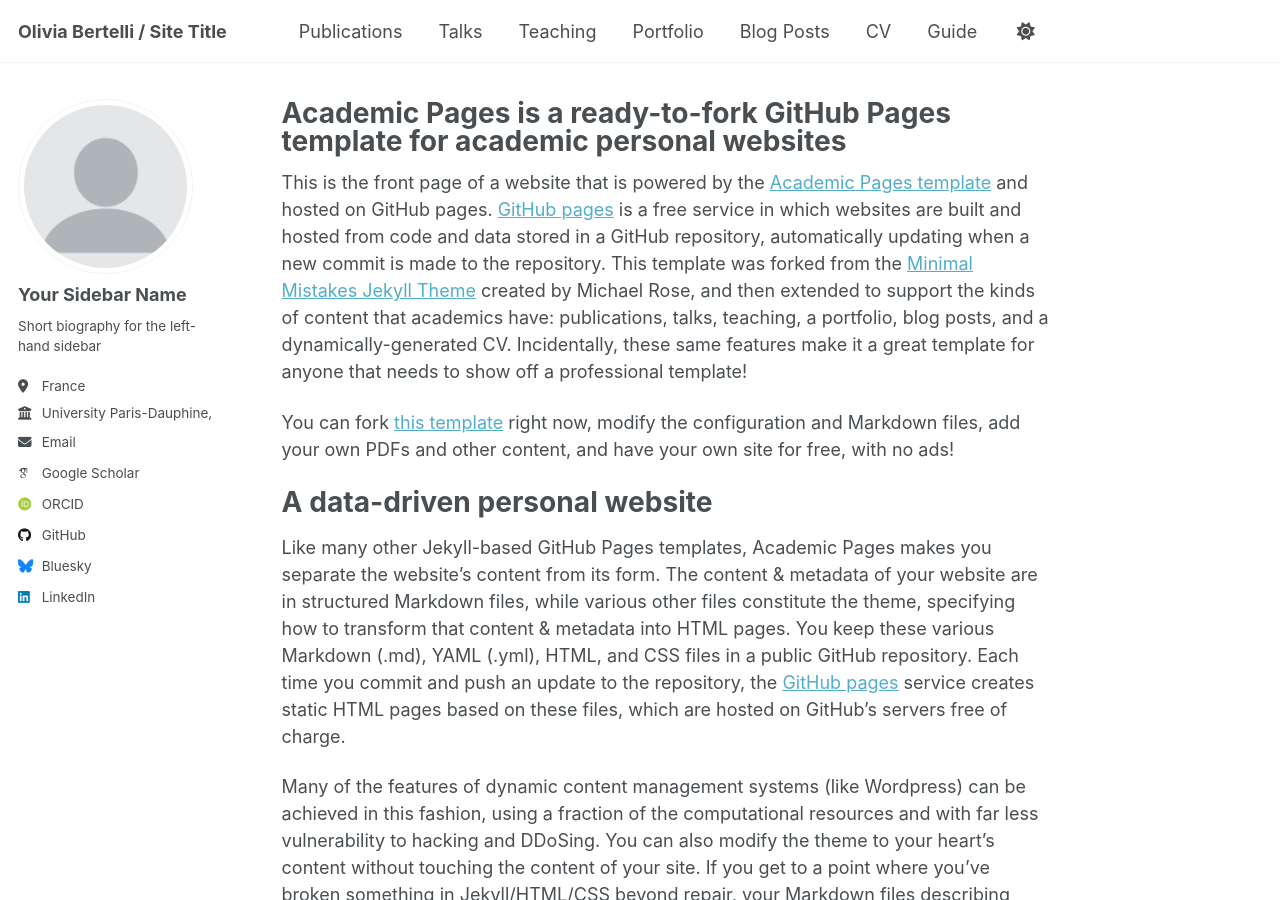
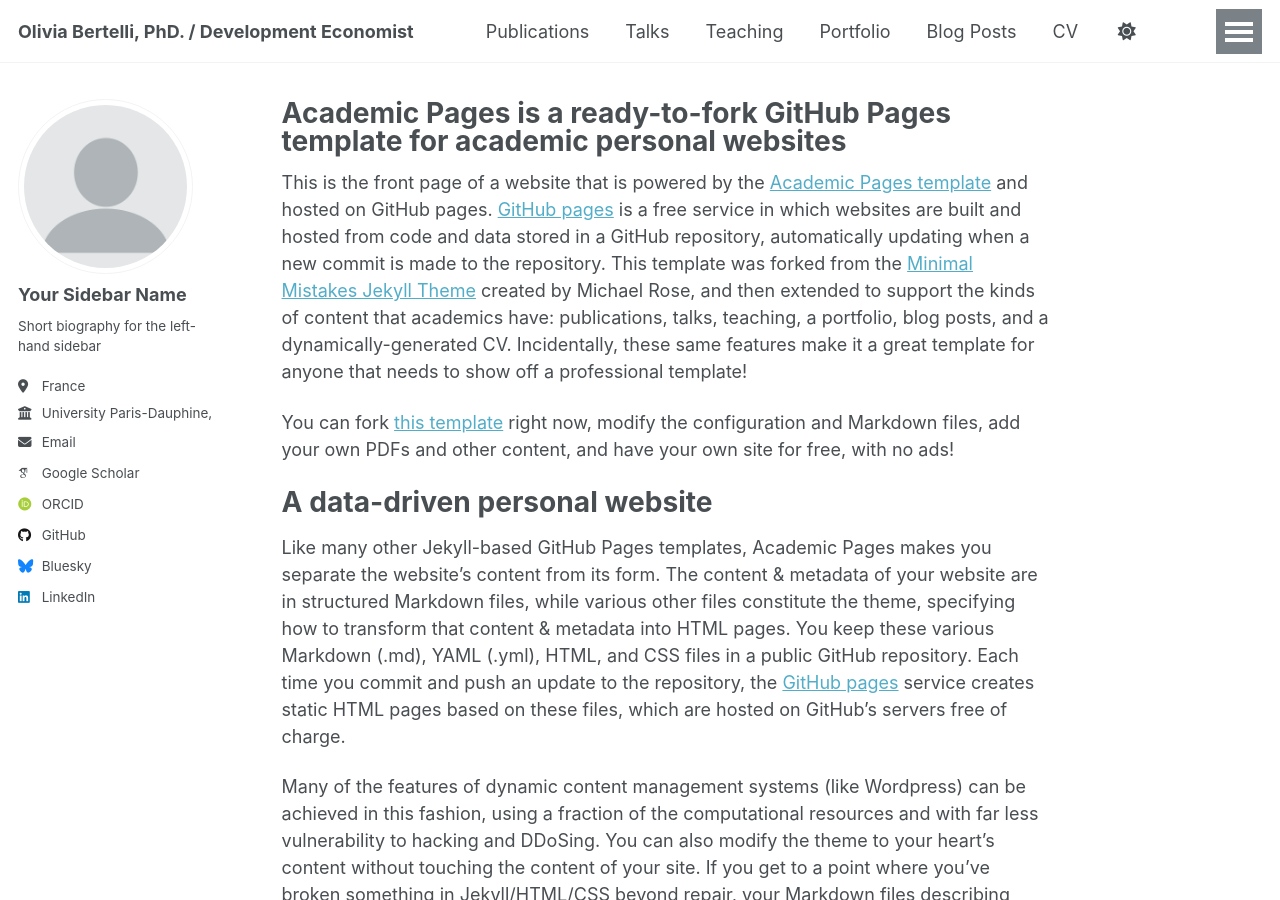
Before and after one commit to OliviaBrtl/OliviaBertelli.github.io, a Jekyll site: the page built from _pages/about.md, in a window 1280 px wide and 900 px high. Built offline with Jekyll 4.4.1, drawn with Linux system fonts in a browser that asks for light colours; some web fonts are replaced; a script that is not in the unit is left out.

Commit message:
Update _config.yml

```diff
--- a/_config.yml
+++ b/_config.yml
@@ -9,7 +9,7 @@
 # Basic Site Settings
 locale                   : "en-US"
 site_theme               : "default"
-title                    : "Olivia Bertelli / Site Title"
+title                    : "Olivia Bertelli, PhD. / Development Economist"
 title_separator          : "-"
 name                     : &name "Olivia Bertelli"
 description              : &description "personal description"
```
